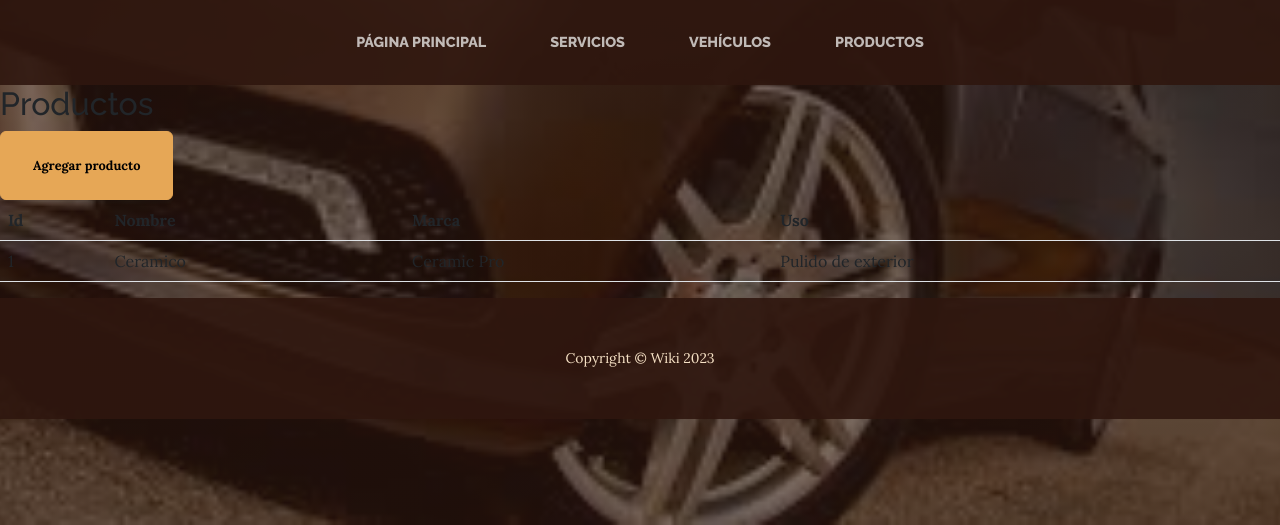
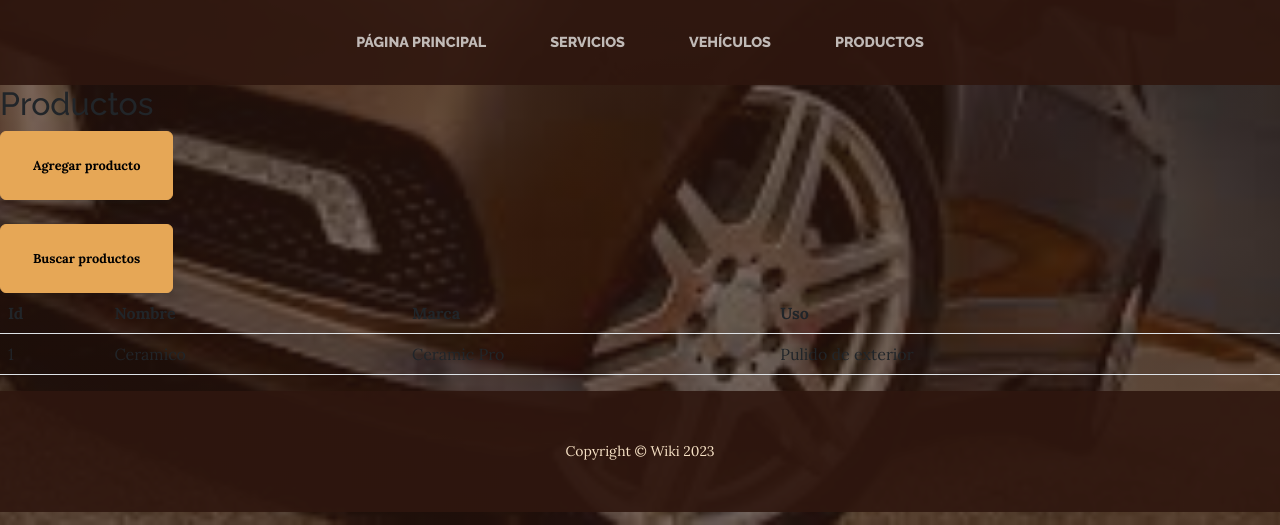
Before and after one commit to WaldoGaspari/Tercera_pre-entrega_Gaspari, a Django app: page /productos/ in a window 1280 px wide. Shown: the part 275-800 px from the top of the page. Run offline with Django 4.2, Linux system fonts and the light colour scheme; data comes from the database, SQL or seed files in the repository; both versions use the stored data as it was after the commit; some libraries are stand-ins or nearby versions.

Commit message:
Se agrega busqueda de productos: vista, url y plantilla.

```diff
--- a/aplicacion/templates/aplicacion/productos.html
+++ b/aplicacion/templates/aplicacion/productos.html
@@ -7,6 +7,8 @@
 
 {% block contenido %}
     <div class="intro-button mx-auto"><a class="btn btn-primary btn-xl" href="{% url 'agregarProducto' %}">Agregar producto</a></div>
+    <br>
+    <div class="intro-button mx-auto"><a class="btn btn-primary btn-xl" href="{% url 'busquedaProducto' %}">Buscar productos</a></div>
 
     <table class="table table-striped">
         <thead>
--- a/aplicacion/urls.py
+++ b/aplicacion/urls.py
@@ -13,4 +13,6 @@ urlpatterns = [
     path('buscarServicio/', buscarServicio, name="buscarServicio" ),
     path('busquedaVehiculo/', busquedaVehiculo, name="busquedaServicio" ),
     path('buscarVehiculo/', buscarVehiculo, name="buscarVehiculo" ),
+    path('busquedaProducto/', busquedaProducto, name="busquedaProducto" ),
+    path('buscarProducto/', buscarProducto, name="buscarProducto" ),
 ]
--- a/aplicacion/views.py
+++ b/aplicacion/views.py
@@ -85,3 +85,14 @@ def buscarVehiculo(request):
         contexto = {"vehiculos": vehiculos, 'titulo': f'Patrón de búsqueda:"{patron}"'}
         return render(request, "aplicacion/vehiculos.html", contexto)
     return HttpResponse("No se ingresó nada para buscar.")
+
+def busquedaProducto(request):
+    return render(request, "aplicacion/buscarProducto.html")
+
+def buscarProducto(request):
+    if request.GET['buscar']:
+        patron = request.GET['buscar']
+        productos = Producto.objects.filter(nombre__icontains=patron)
+        contexto = {"productos": productos, 'titulo': f'Patrón de búsqueda:"{patron}"'}
+        return render(request, "aplicacion/productos.html", contexto)
+    return HttpResponse("No se ingresó nada para buscar.")
```
Also changed, not shown: aplicacion/templates/aplicacion/buscarProducto.html (added, +15 -0 lines), baseDeDatos.db.
